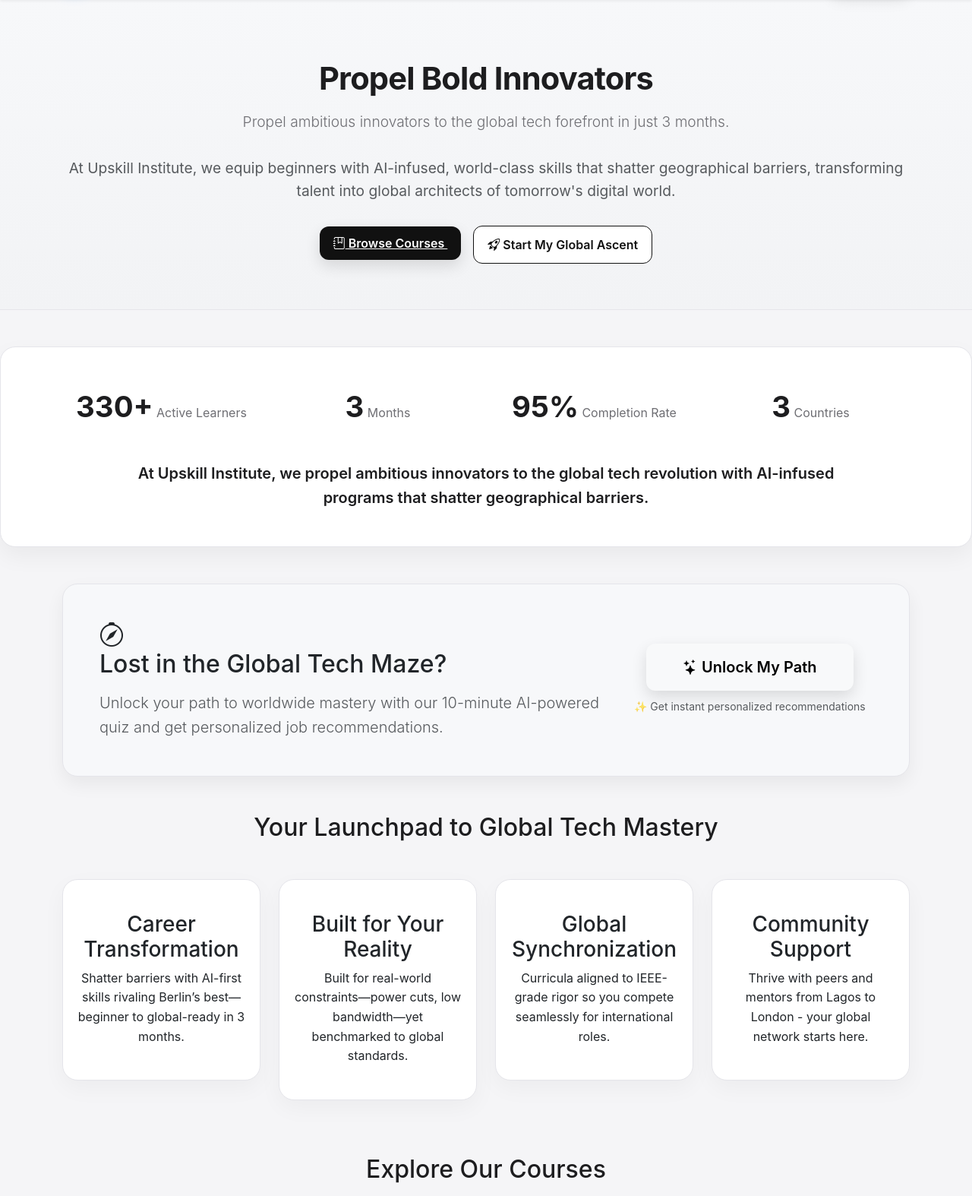
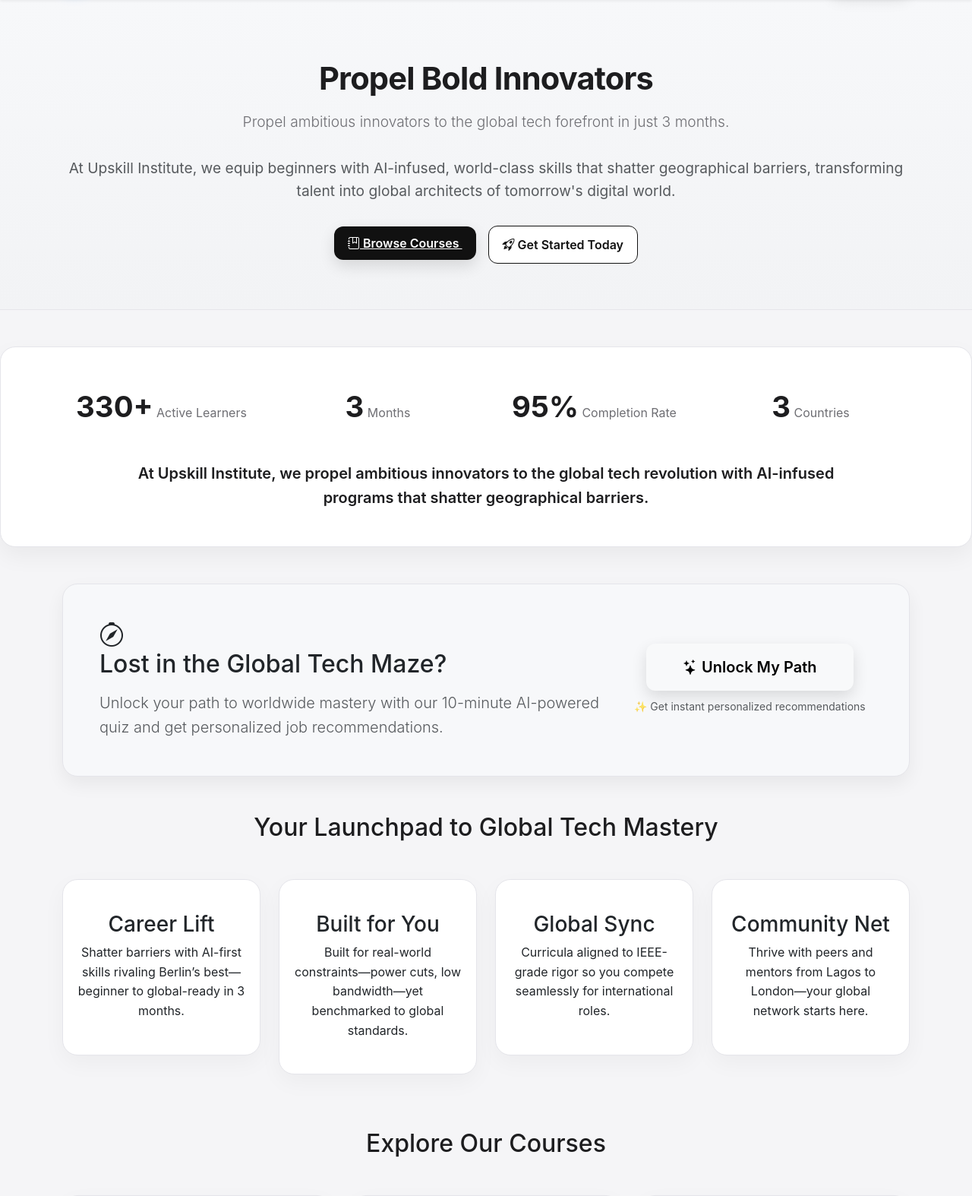
Before and after one commit to ndmx/upscale, a Flask app: page / in a window 1280 px wide. Shown: the part 66-1640 px from the top of the page at 76% size. Run offline with Flask 3, Linux system fonts and the light colour scheme; data comes from the database, SQL or seed files in the repository; some libraries are stand-ins or nearby versions.

Commit message:
Align benefit headers and simplify CTA copy

```diff
--- a/templates/index.html
+++ b/templates/index.html
@@ -14,7 +14,7 @@
                     <i class="bi bi-journal-bookmark"></i> Browse Courses
                 </a>
                 <a href="{{ url_for('register') }}" class="btn btn-outline-primary">
-                    <i class="bi bi-rocket-takeoff"></i> Start My Global Ascent
+                    <i class="bi bi-rocket-takeoff"></i> Get Started Today
                 </a>
             </div>
         </div>
@@ -78,29 +78,29 @@
                 <div class="col-md-3 mb-4">
                     <div class="card benefit-card">
                         <div class="benefit-icon"><i class="fas fa-graduation-cap"></i></div>
-                        <h3>Career Transformation</h3>
+                        <h3>Career Lift</h3>
                         <p>Shatter barriers with AI-first skills rivaling Berlin’s best—beginner to global-ready in 3 months.</p>
                     </div>
                 </div>
                 <div class="col-md-3 mb-4">
                     <div class="card benefit-card">
                         <div class="benefit-icon"><i class="fas fa-globe-africa"></i></div>
-                        <h3>Built for Your Reality</h3>
+                        <h3>Built for You</h3>
                         <p>Built for real-world constraints—power cuts, low bandwidth—yet benchmarked to global standards.</p>
                     </div>
                 </div>
                 <div class="col-md-3 mb-4">
                     <div class="card benefit-card">
                         <div class="benefit-icon"><i class="fas fa-sync-alt"></i></div>
-                        <h3>Global Synchronization</h3>
+                        <h3>Global Sync</h3>
                         <p>Curricula aligned to IEEE-grade rigor so you compete seamlessly for international roles.</p>
                     </div>
                 </div>
                 <div class="col-md-3 mb-4">
                     <div class="card benefit-card">
                         <div class="benefit-icon"><i class="fas fa-users"></i></div>
-                        <h3>Community Support</h3>
-                        <p>Thrive with peers and mentors from Lagos to London - your global network starts here.</p>
+                        <h3>Community Net</h3>
+                        <p>Thrive with peers and mentors from Lagos to London—your global network starts here.</p>
                     </div>
                 </div>
             </div>
@@ -165,9 +165,9 @@
     <!-- Final CTA -->
     <div class="container my-5 text-center">
         <div class="card p-5 cta-panel">
-            <h2 class="mb-3">Ignite Your Global Ascent Now</h2>
+            <h2 class="mb-3">Ready to Get Started?</h2>
             <p class="lead mb-4 text-muted">Join 330+ trailblazers conquering tech frontiers - spots filling fast.</p>
-            <a href="{{ url_for('register') }}" class="cta-btn apple-primary btn-lg">Start My Global Ascent</a>
+            <a href="{{ url_for('register') }}" class="cta-btn apple-primary btn-lg">Get Started Today</a>
         </div>
     </div>
 
```
